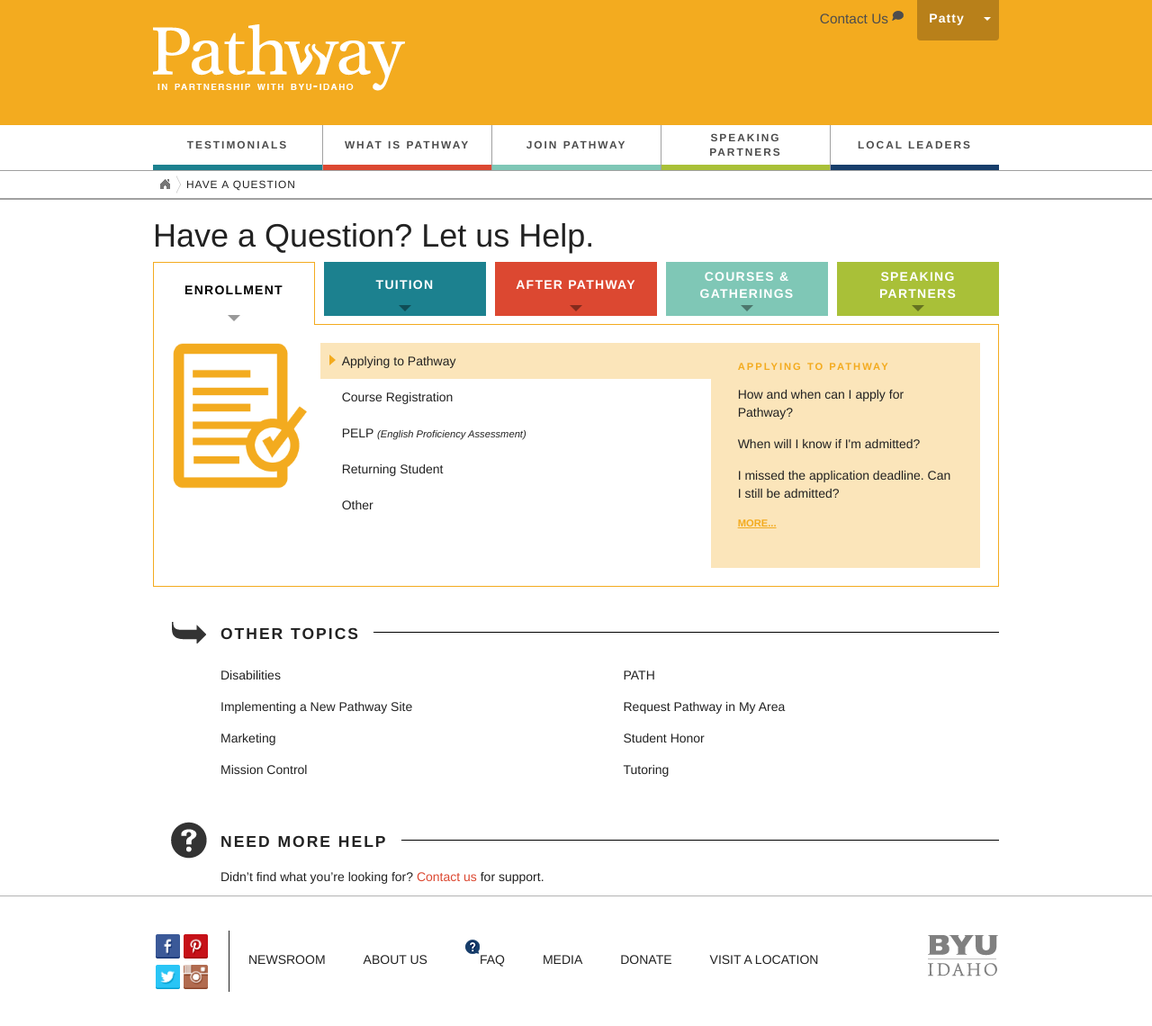
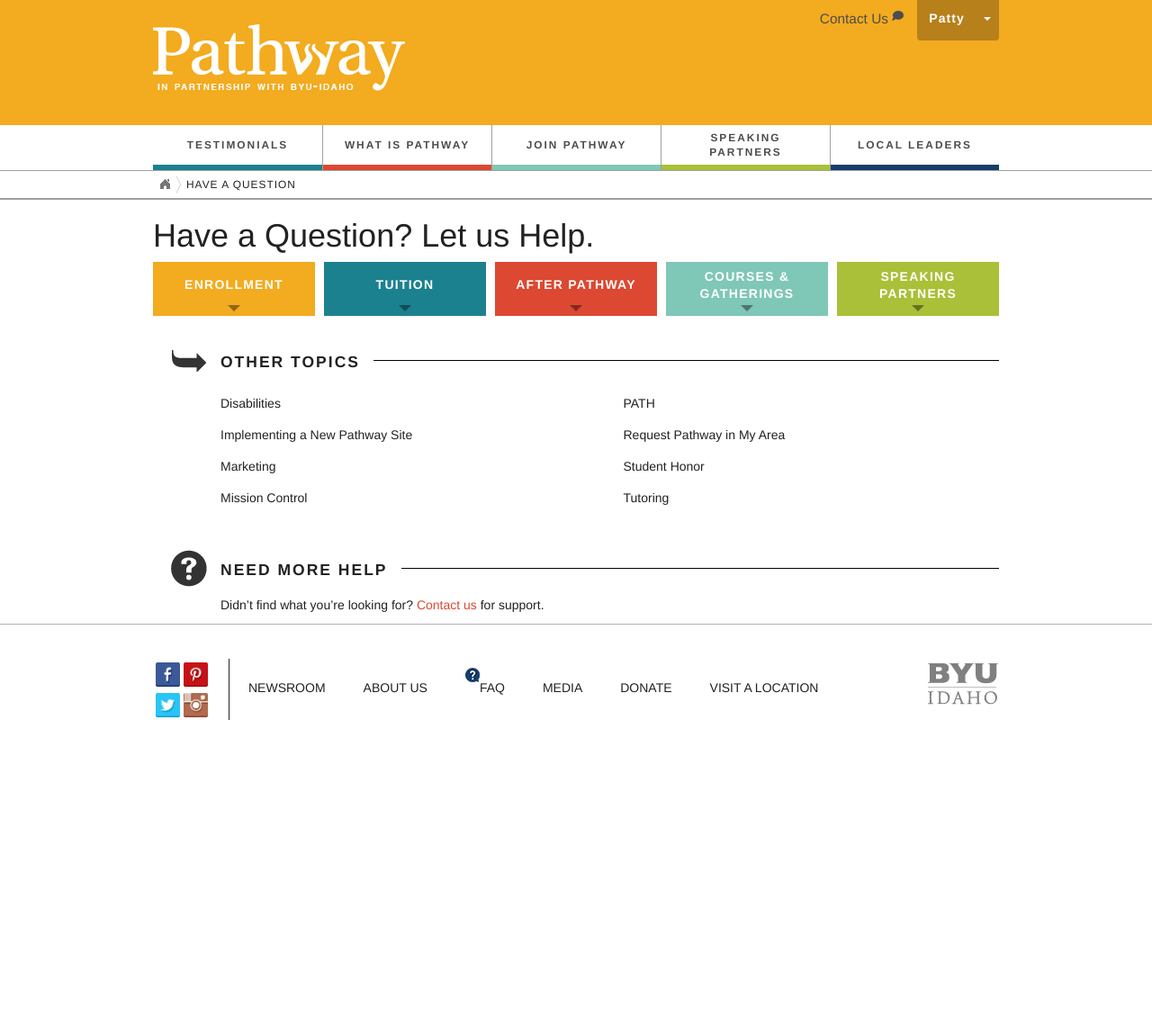
Before and after one commit to gordoman/pathway.lds.org-jekyll, a Jekyll site: the page built from jekyll-source/pages/contact-us/have-a-question.html, in a window 1280 px wide. Shown: the whole page at 90% size. Built offline with Jekyll 4.4.1, drawn with Linux system fonts in a browser that asks for light colours; nearby versions of some CDN libraries; after the commit the page ends 900 px from its top, so only the background shows below that.

Commit message:
Removed the default active tab on have a question page

```diff
--- a/jekyll-source/pages/contact-us/have-a-question.html
+++ b/jekyll-source/pages/contact-us/have-a-question.html
@@ -14,7 +14,7 @@
 			<div class="pf-section no-icon">
 				<div role="tabpanel">
 					<ul class="contact-navigator nav" role="tablist">
-						<li role="presentation" class="contact-tab active"><a href="#Enrollment" role="tab" data-toggle="tab" class="tab-inner orange">Enrollment</a></li>
+						<li role="presentation" class="contact-tab"><a href="#Enrollment" role="tab" data-toggle="tab" class="tab-inner orange">Enrollment</a></li>
 						<li role="presentation" class="contact-tab"><a href="#Tuition" role="tab" data-toggle="tab" class="tab-inner turquoise">Tuition</a></li>
 						<li role="presentation" class="contact-tab"><a href="#AfterPathway" role="tab" data-toggle="tab" class="tab-inner red">After Pathway</a></li>
 						<li role="presentation" class="contact-tab"><a href="#CoursesAndGatherings" role="tab" data-toggle="tab" class="tab-inner teal">Courses &amp; Gatherings</a></li>
@@ -22,7 +22,7 @@
 					</ul>
 					<!-- Tab panes -->
 					<div class="tab-content">
-						<div role="tabpanel" class="orange tab-pane active" id="Enrollment">
+						<div role="tabpanel" class="orange tab-pane" id="Enrollment">
 							<div id="enrollment-icon" class="img-tab col-lg-2 col-md-2 col-sm-2 col-xs-2"></div>
 							<div class="sub-tab col-lg-6 col-md-6 col-sm-6 col-xs-6">
 								<a href="#" class="link active" id="applying"> <span class="arrow"></span>Applying to Pathway</a><br/>
```
